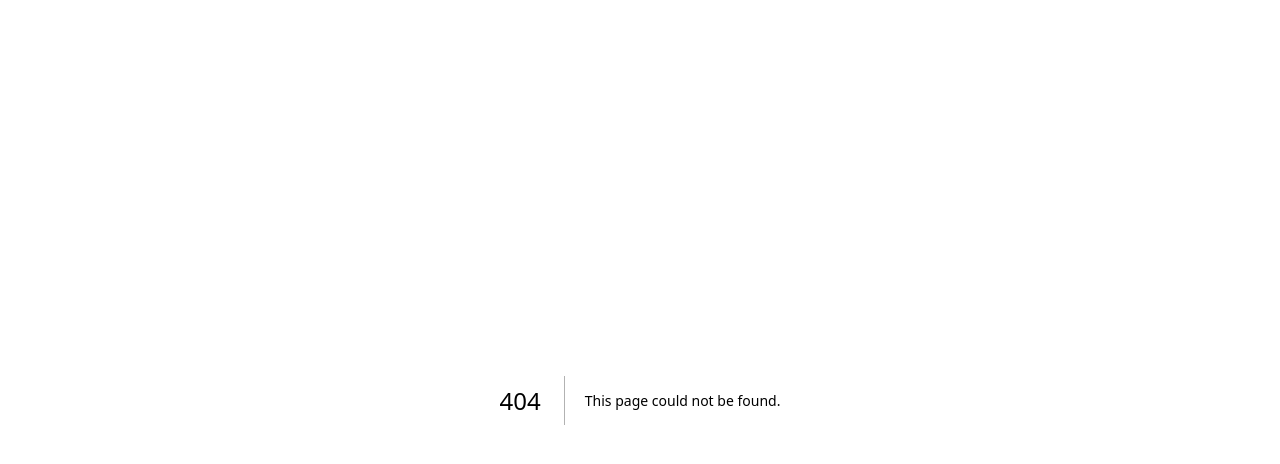
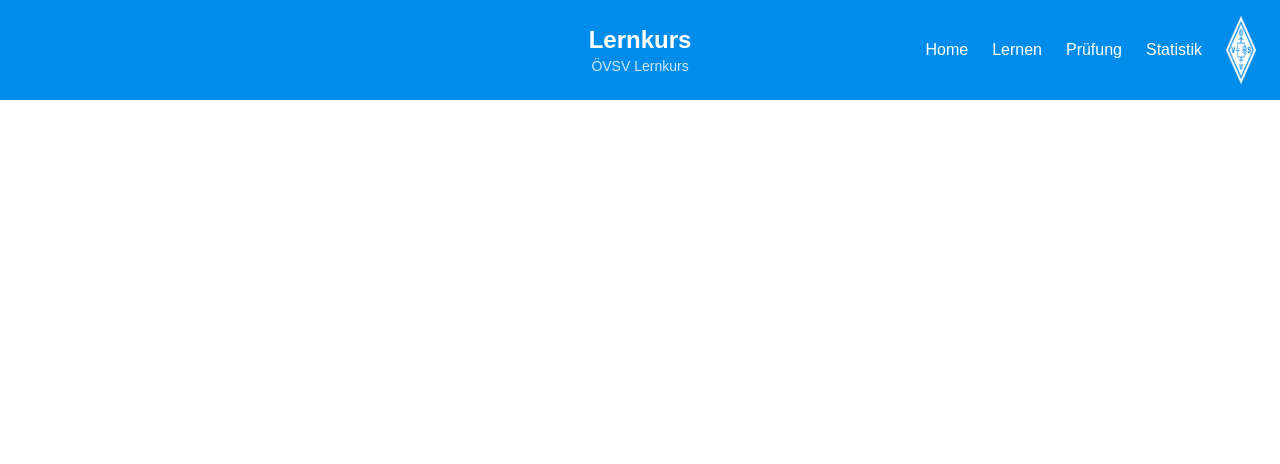
Before and after one commit to monaenzi/amateur-radio-quiz, a Next.js app: page /exam_locked in a window 1280 px wide. Before the commit this address had no page. Shown: the top 464 px of the page. Built offline with nearby package versions, Linux system fonts and the light colour scheme.

Commit message:
add guest exam page layout with header and footer nav

```diff
--- /dev/null
+++ b/app/exam_locked/page.tsx
@@ -0,0 +1,16 @@
+import Header from "@/components/Header";
+import FooterNav from "@/components/FooterNav";
+
+export default function ExamGuestPage() {
+    return (
+        <div className="flex min-h-screen flex-col bg-white">
+            <Header variant="default" />
+
+            <main className="flex flex-1 flex-col items-center justify-center px-6 pb-24 text-center">
+
+            </main>
+
+            <FooterNav />
+        </div>
+    );
+}
```
